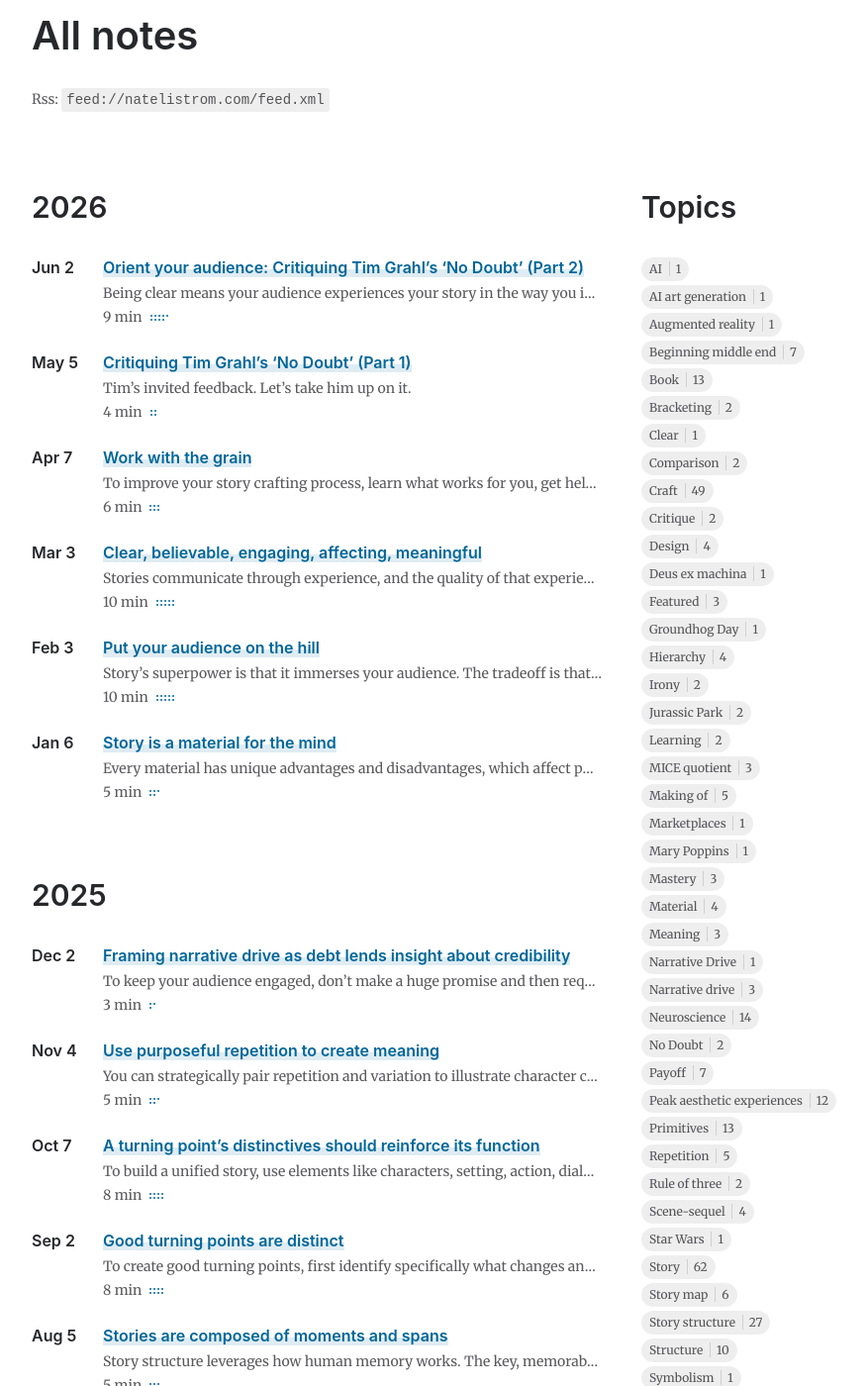
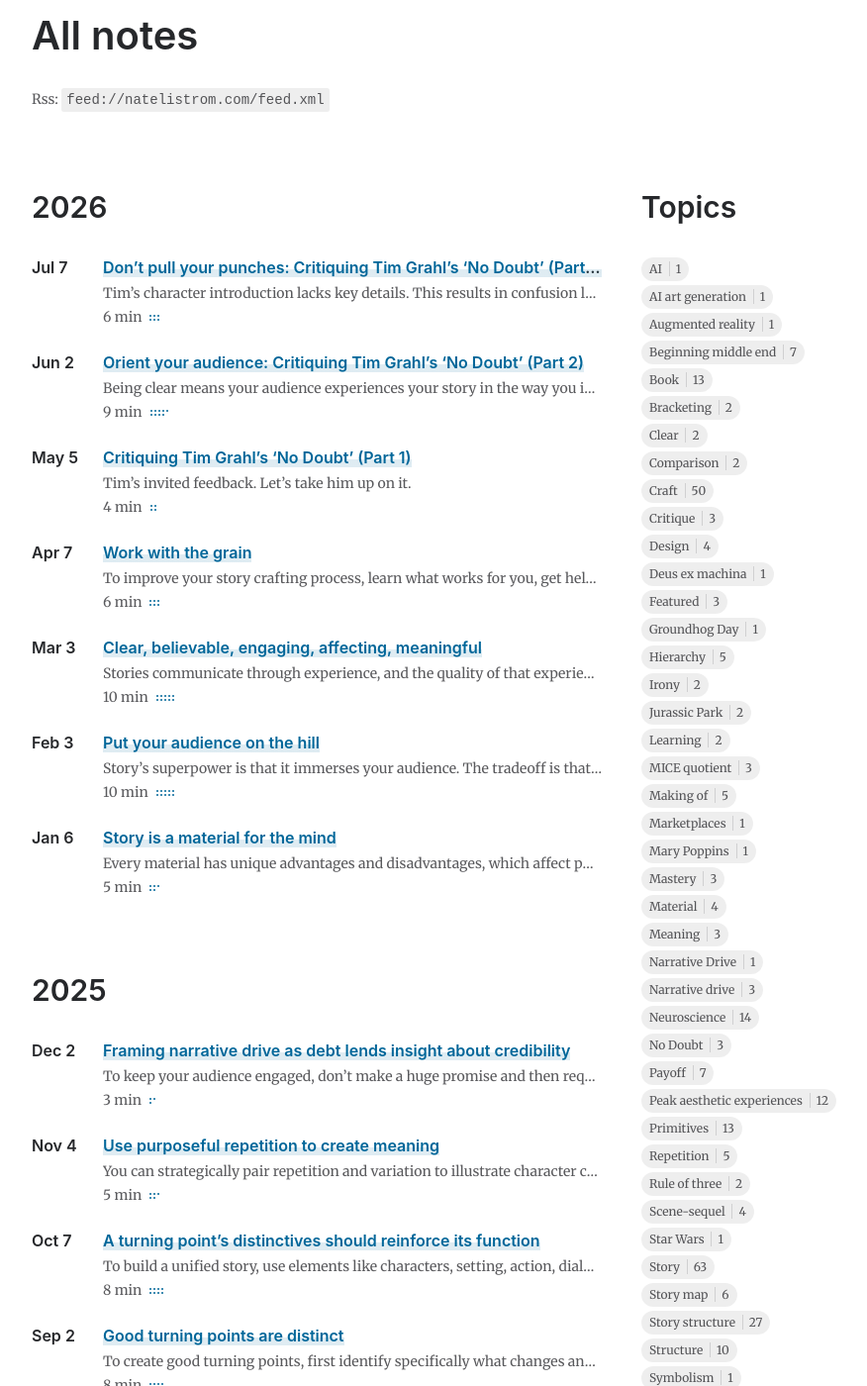
Before and after one commit to natelistrom/natelistrom.github.io, a Jekyll site: the page built from notes.md, in a window 1280 px wide and 1400 px high, scrolled down 265 px. Shown: the whole window at 99% size, without its empty margins (248-1124 px from the left). Built offline with Jekyll 4.4.1, drawn with Linux system fonts in a browser that asks for light colours; part of the change alters nothing that is shown.

Commit message:
Publish No Doubt critique note number 3

```diff
--- a/_posts/2026-06-02-no-doubt-clear-1.md
+++ b/_posts/2026-06-02-no-doubt-clear-1.md
@@ -6,6 +6,7 @@ date:   2026-06-02 12:00:00 -0400
 tags: [No Doubt, Clear, Critique, Hierarchy, Story, Craft]
 maturity: Scribble
 reading_time: 9 min
+read_next:  "Don't pull your punches: Critiquing Tim Grahl's 'No Doubt' (Part 3)"
 ---
 
 ---
--- /dev/null
+++ b/_posts/2026-07-07-no-doubt-clear-2.md
@@ -0,0 +1,137 @@
+---
+layout: post
+title:  "Don't pull your punches: Critiquing Tim Grahl's 'No Doubt' (Part 3)"
+description: "Tim's character introduction lacks key details. This results in confusion later on. I suggest alternatives."
+date:   2026-07-07 12:00:00 -0400
+tags: [No Doubt, Clear, Critique, Hierarchy, Story, Craft]
+maturity: Scribble
+reading_time: 6 min
+---
+
+---
+
+## Recap
+
+This is the third note in a series analyzing Tim Grahl's short story, ["No Doubt"](https://notion.storygrid.com/No-Doubt-1519fc6fa4d18031988dd6a9ff2c3910).
+
+In the [first note]({% post_url 2026-05-05-no-doubt-intro %}), we established our agenda for this project. We're analyzing Tim's story in terms of five fundamentals of storytelling: clarity, believability, engagingness, affect, and meaningfulness.
+
+Now, we're exploring clarity. What does Tim's story do well and poorly when it comes to making it easy to understand what's happening and why?
+
+<aside>
+<strong>NOTE</strong><br>
+For clarity, I don&rsquo;t have any relationship with Tim or Story Grid. With this series, my purpose is solely to use Tim&rsquo;s short story as a tool for talking about storytelling craft concepts. As a consumer, you should always be wise with where you invest your time and money.
+</aside>
+
+Here's the series so far:
+
+1. [Intro]({% post_url 2026-05-05-no-doubt-intro %})
+2. [Clear: orient your audience]({% post_url 2026-06-02-no-doubt-clear-1 %})
+2. **Clear: don't pull your punches** &larr; _Where we are currently_
+3. Believable
+4. Engaging
+5. Affecting
+6. Meaningful
+
+As a reminder, clarity is about intent. Does your audience receive your story _in the way you intended?_
+
+In the [previous note]({% post_url 2026-06-02-no-doubt-clear-1 %}), we talked about that definition and then looked at a positive example in which Tim does a fantastic job of ramping up the tension as his protagonist, Ethan, faces the story's central dilemma.
+
+Now, we turn our attention to some things that could be better.
+
+You see, while Tim does a great job of orienting us with tight, subjective moments, there are a handful of places in "No Doubt" where the information flow falters. These come down to Tim either witholding information for too long or not providing the information at all.
+
+In this note, we'll look at the first of two examples.
+
+## Playing coy with dad's identity
+
+In "No Doubt," Ethan's dad starts off as an antagonist. He owns the grocery store where Ethan must work on the night Ethan wants to see Meg, and it's his lack of understanding that gets in the way of Ethan's goal. That misunderstanding is also at the heart of a relationship story between the two of them.
+
+So, Ethan's dad is one of the most significant characters in the story.
+
+But when Tim introduces him in the second scene, everything arrives obliquely.
+
+We begin with Ethan alone in an unidentified alleyway. A man appears, but he's not introduced as Ethan's father. Through their discussion, we infer that this is someone who seems to be a boss of some kind:
+
+> The steel door near the dumpster slammed open and a large man in a red bib apron appeared. His denim shirt sleeves were rolled up past the elbow and his red face was topped by a slicked back stack of black hair.
+>
+> “Ethan! What the hell?”
+>
+> “What?” Ethan shot back, his eyes still on the two remaining stickers his shaking hand struggled to retrieve.
+>
+> “What do you mean what? The crates aren’t going to stock themselves. Come on.”
+
+It's not until _twenty-six_ paragraphs into the scene (admittedly, some of them only one line) that Tim explains this is Ethan's dad, who owns the store.
+
+Even then, we get it only indirectly:
+
+> “Where’s your father?” a woman’s voice appeared behind him.
+>
+> “Office,” he responded without turning.
+>
+> Ethan cocked his head to the side at the sound of her bustling away.
+>
+> “Mom?”
+>
+> She paused and turned . . .
+
+Tim is being frustratingly coy. And it negatively impacts clarity.
+
+As I was reading through the scene, my brain gradually constructed an image of what was going on. Any missing details I supplied from my own brain. This included the identity of the man in the alleyway. Then, when Tim finally gave me enough details to understand that Ethan worked at the grocery store and these were his parents, I had to go back and revise what I'd previously thought.
+
+It's a bit like being at a crossroads and starting down one direction only to discover you must stop and backtrack and go the other way. It's not fatal. But it's unnecessary friction. An annoyance. It makes the trip longer for no purpose.
+
+This is not to say that you should never hold back key details. That's a classic construction for a big story revelation. In that case, you actually _want_ your audience to experience this cognitive switch, going back and revising a previous impression.
+
+But you do that when the switch is the point, when it delivers some kind of meaningful flash of insight. In "No Doubt," I can't see that delaying the revelation of the family relationships does anything purposeful. It only introduces confusion. <sup class="aside">A</sup>
+
+<aside>
+<p>A. Maybe saying there&rsquo;s <em>no</em> purpose is overstating it. You could argue that dropping the audience into the alleyway and not explaining who the people are creates a sense of mystery that piques curiosity. From that perspective, maybe it&rsquo;s good for narrative drive. (We&rsquo;ll talk more about narrative drive when we cover engagingness.)</p>
+<p>That may be true. But I'm not convinced the trade-off is worth it here. It risks creating a sort of artifical mystery that lacks a payoff. That can backfire and damage audience trust. I think there are more effective ways Tim could achieve drive at this point, which don&rsquo;t rely on diminished clarity.</p>
+</aside>
+
+## Possible fix 1: add exposition directly into the scene
+
+The simplest, most minimal change Tim could make would be to provide the details without fanfare at the earliest moments possible in the scene. This would orient us and avoid the mental backtracking. And, it would require only the addition of a few words of description:
+
+> Ethan slung his bag onto the wooden crates stacked against one of the sagging, rusted blue dumpsters that lined the narrow alley ***behind his parent's grocery store*** . . .
+>
+> (Emphasis mine.)
+
+Then later, when Ethan's dad appears:
+
+> The steel door near the dumpster slammed open and ***Ethan's father appeared. He was*** a large man in a red bib apron <strike>appeared</strike>. His denim shirt sleeves were rolled up past the elbow and his red face was topped by a slicked back stack of black hair.
+>
+> (Emphasis mine.)
+
+These are inelegant fixes, of course. But they they avoid major rewrites, which is nice.
+
+Sometimes I worry about adding too much exposition early in a story. It can bore audience members, negatively impacting the engagingess of the story. But in this case, the extra word-count and information density is so minimal that I think it's not an issue.
+
+## Possible fix 2: push forward to first scene
+
+While adding a quick description would solve the problem, in this case I think I'd do even more. I'd pull the exposition forward, right into the opening scene.
+
+This gives us a striking benefit: it introduces the dilemma earlier. As written, we don't know that there's any conflict with Meg's invitation until part way through the second scene. If instead we talk about Ethan's responsibilities right in the first scene, we'll know from the start that he's headed for a difficult decision.
+
+We'll talk more about the benefits of this when we talk about engagingness, but for now it's enough to say that, for the story's _clarity_, this does a similar thing to Possible fix 1 above, just a bit earlier in the story.
+
+## Possible fix 3: change scene location
+
+There's one last, much more radical change, which Tim could make to clarify this setup: He could place the first scene at the grocery store, rather than the school.
+
+As written, the opening scene is one that's familiar to the point of being almost cliché. Ethan is at school. he's unpopular. He gets picked on. He's hiding by the lockers when Meg finds him.
+
+This setup is fine. It gets the job done. It establishes Ethan's status in the school social hierarchy, which is important for the main story disaster. But it's also rather plain.
+
+Instead, Tim could preserve all of those same story elements but open the story at the grocery store. Maybe Ethan is working after school. He sees the bullies walk by outside. Meg comes and gives him the invitation.
+
+This would give us almost everyting we have from the opening at the school, but it could also set up Ethan's responsibilities at the store, his relationship to his dad, and the coming conflict. Best of all, it would happen in a way that's specific to _this_ story, rather than being what looks like a generic opening to a generic school drama.
+
+Sometimes in your stories, going with something specific can make things more clear.
+
+---
+
+In the next note, we'll continue our discussion on clarity by looking at how Tim sets up Ethan's defining decision moment.
+
+Onward!
```
